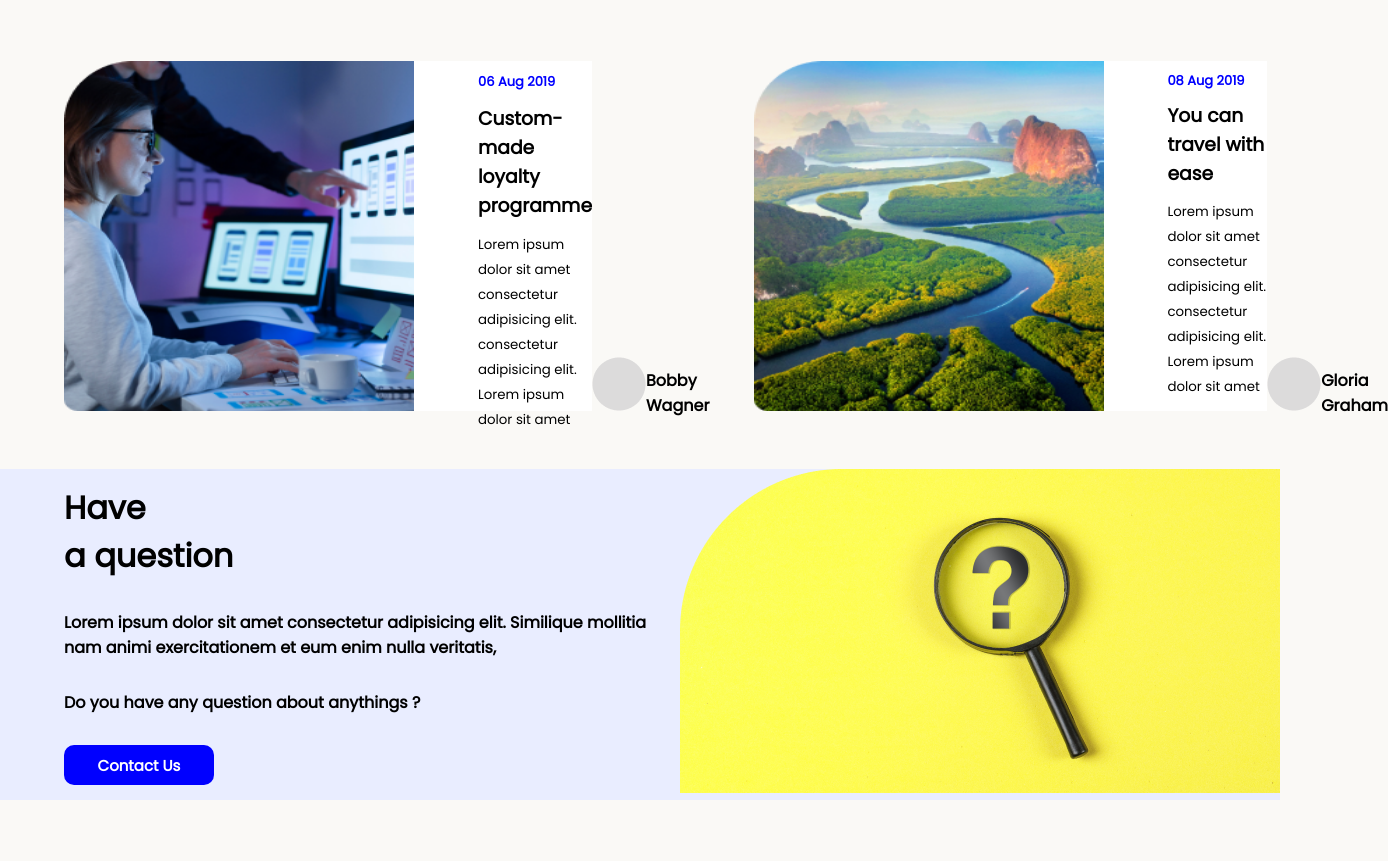
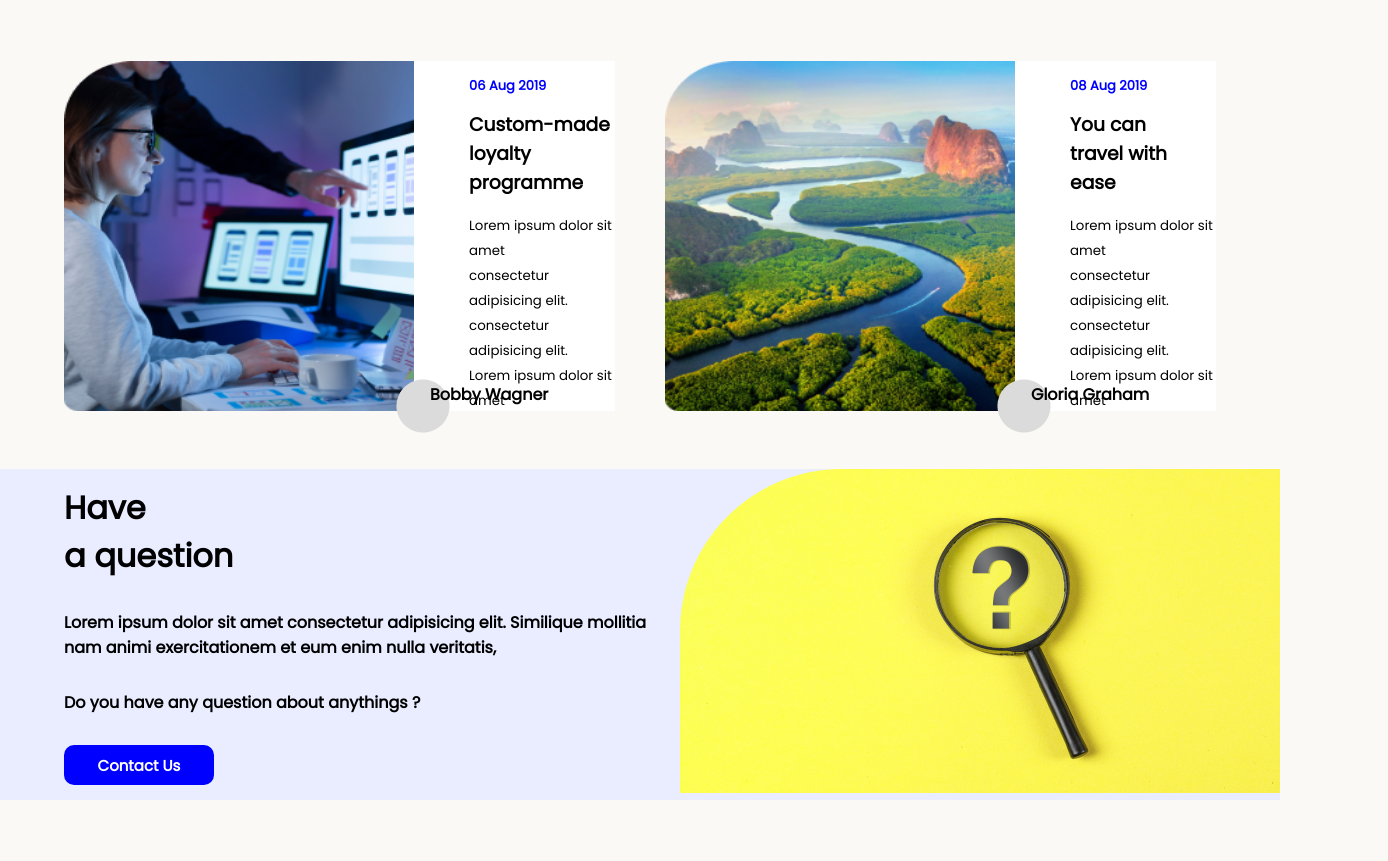
Before and after one commit to varung735/live-project-9, a plain HTML site: page index.html in a window 1280 px wide. Shown: the part 1336-2197 px from the top of the page, 1388 px wide, since content can reach past the window. Drawn offline with Linux system fonts and the light colour scheme.

Commit message:
Fixed blog section

```diff
--- a/style.css
+++ b/style.css
@@ -161,6 +161,7 @@ div.companies :nth-child(2){
 }
 
 .blog-card{
+  position: relative;
   width: 50vw;
   height: 100%;
   display: flex;
@@ -174,7 +175,6 @@ div.blog-image > img{
 }
 
 .blog-content{
-  position: relative;
   height: 350px;
   width: 100%;
   background-color: #fff;
@@ -182,10 +182,16 @@ div.blog-image > img{
 }
 
 .blog-bottom{
+  position: absolute;
+  bottom: -6%;
+  right: 30%;
   align-self: flex-end;
 }
 
 .blog-author{
+  position: absolute;
+  bottom: 3%;
+  right: 5%;
   align-self: flex-end;
   width: 150px;
 }
```
